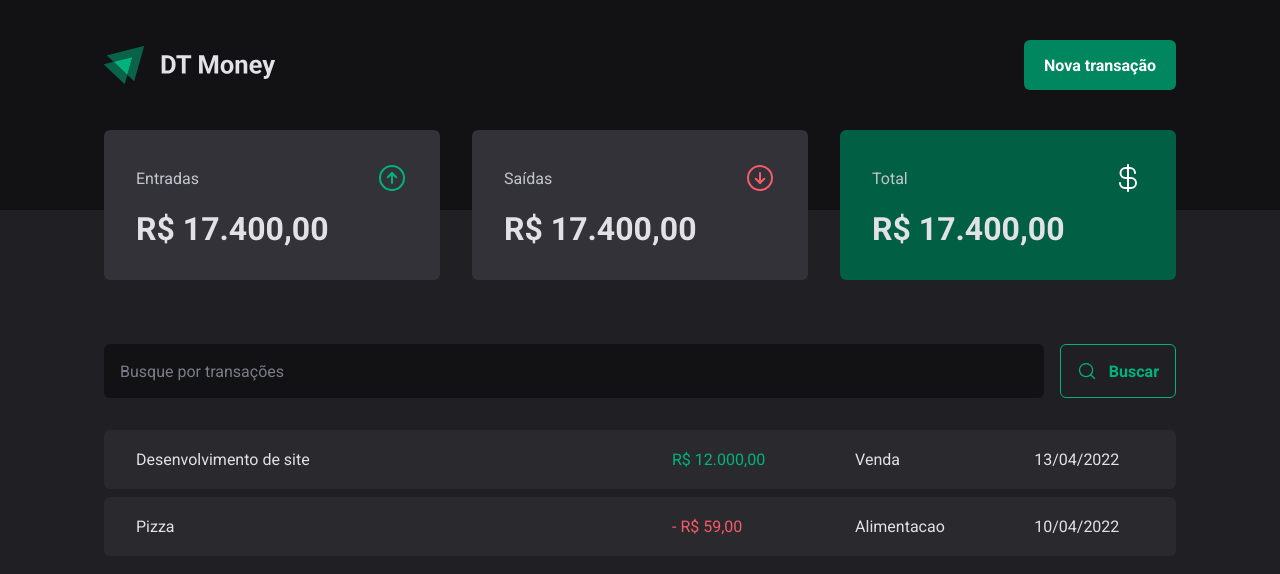
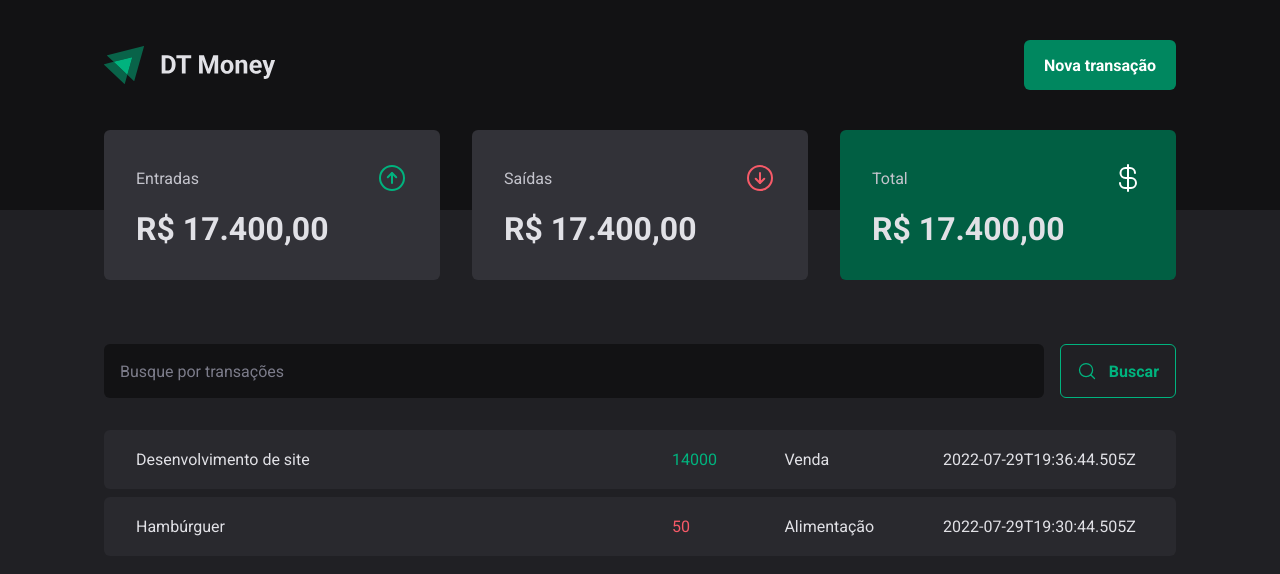
Before and after one commit to ArliMachado/ignite-dt-money, a React (Vite) app: page / in a window 1280 px wide. Shown: the top 574 px of the page. Built offline with nearby package versions, Linux system fonts and the light colour scheme; data requests are answered from the project's data file.

Commit message:
Definindo contexto de transações

```diff
--- a/src/App.tsx
+++ b/src/App.tsx
@@ -1,4 +1,5 @@
 import { ThemeProvider } from 'styled-components'
+import { TransactionsProvider } from './contexts/TransactionsContext'
 import { Transactions } from './pages/Transactions'
 import { GlobalStyle } from './styles/global'
 import { defaultTheme } from './styles/themes/default'
@@ -7,7 +8,10 @@
   return (
     <ThemeProvider theme={defaultTheme}>
       <GlobalStyle />
-      <Transactions />
+
+      <TransactionsProvider>
+        <Transactions />
+      </TransactionsProvider>
     </ThemeProvider>
   )
 }
--- a/src/components/Header/index.tsx
+++ b/src/components/Header/index.tsx
@@ -3,8 +3,12 @@
 
 import * as Dialog from '@radix-ui/react-dialog'
 import { NewTransactionModal } from '../NewTransactionModal'
+import { useContext } from 'react'
+import { TransactionsContext } from '../../contexts/TransactionsContext'
 
 export function Header() {
+  const { transactions } = useContext(TransactionsContext)
+
   return (
     <S.Container>
       <S.HeaderContent>
--- /dev/null
+++ b/src/contexts/TransactionsContext.tsx
@@ -0,0 +1,40 @@
+import { createContext, ReactNode, useEffect, useState } from 'react'
+
+export interface ITransactionProps {
+  id: number
+  description: string
+  type: 'income' | 'outcome'
+  price: number
+  category: string
+  createdAt: string
+}
+
+interface ITransactionsContextType {
+  transactions: ITransactionProps[]
+}
+
+interface ItransactionsProviderProps {
+  children: ReactNode
+}
+
+export const TransactionsContext = createContext({} as ITransactionsContextType)
+
+export function TransactionsProvider({ children }: ItransactionsProviderProps) {
+  const [transactions, setTransactions] = useState<ITransactionProps[]>([])
+
+  async function loadTransactions() {
+    const response = await fetch('http://localhost:3333/transactions')
+    const data = await response.json()
+    setTransactions(data)
+  }
+
+  useEffect(() => {
+    loadTransactions()
+  }, [])
+
+  return (
+    <TransactionsContext.Provider value={{ transactions }}>
+      {children}
+    </TransactionsContext.Provider>
+  )
+}
--- a/src/pages/Transactions/index.tsx
+++ b/src/pages/Transactions/index.tsx
@@ -1,9 +1,13 @@
+import { useContext } from 'react'
 import { Header } from '../../components/Header'
 import { Summary } from '../../components/Summary'
+import { TransactionsContext } from '../../contexts/TransactionsContext'
 import { SearchForm } from './components/SearchForm'
 import * as S from './styles'
 
 export function Transactions() {
+  const { transactions } = useContext(TransactionsContext)
+
   return (
     <S.Container>
       <Header />
@@ -13,26 +17,18 @@
         <SearchForm />
         <S.TransactionsTable>
           <tbody>
-            <tr>
-              <td width="50%">Desenvolvimento de site</td>
-              <td>
-                <S.PriceHighLight variant="income">
-                  R$ 12.000,00
-                </S.PriceHighLight>
-              </td>
-              <td>Venda</td>
-              <td>13/04/2022</td>
-            </tr>
-            <tr>
-              <td width="50%">Pizza</td>
-              <td>
-                <S.PriceHighLight variant="outcome">
-                  - R$ 59,00
-                </S.PriceHighLight>
-              </td>
-              <td>Alimentacao</td>
-              <td>10/04/2022</td>
-            </tr>
+            {transactions.map((transaction) => (
+              <tr key={transaction.id}>
+                <td width="50%">{transaction.description}</td>
+                <td>
+                  <S.PriceHighLight variant={transaction.type}>
+                    {transaction.price}
+                  </S.PriceHighLight>
+                </td>
+                <td>{transaction.category}</td>
+                <td>{transaction.createdAt}</td>
+              </tr>
+            ))}
           </tbody>
         </S.TransactionsTable>
       </S.TransactionContainer>
```
